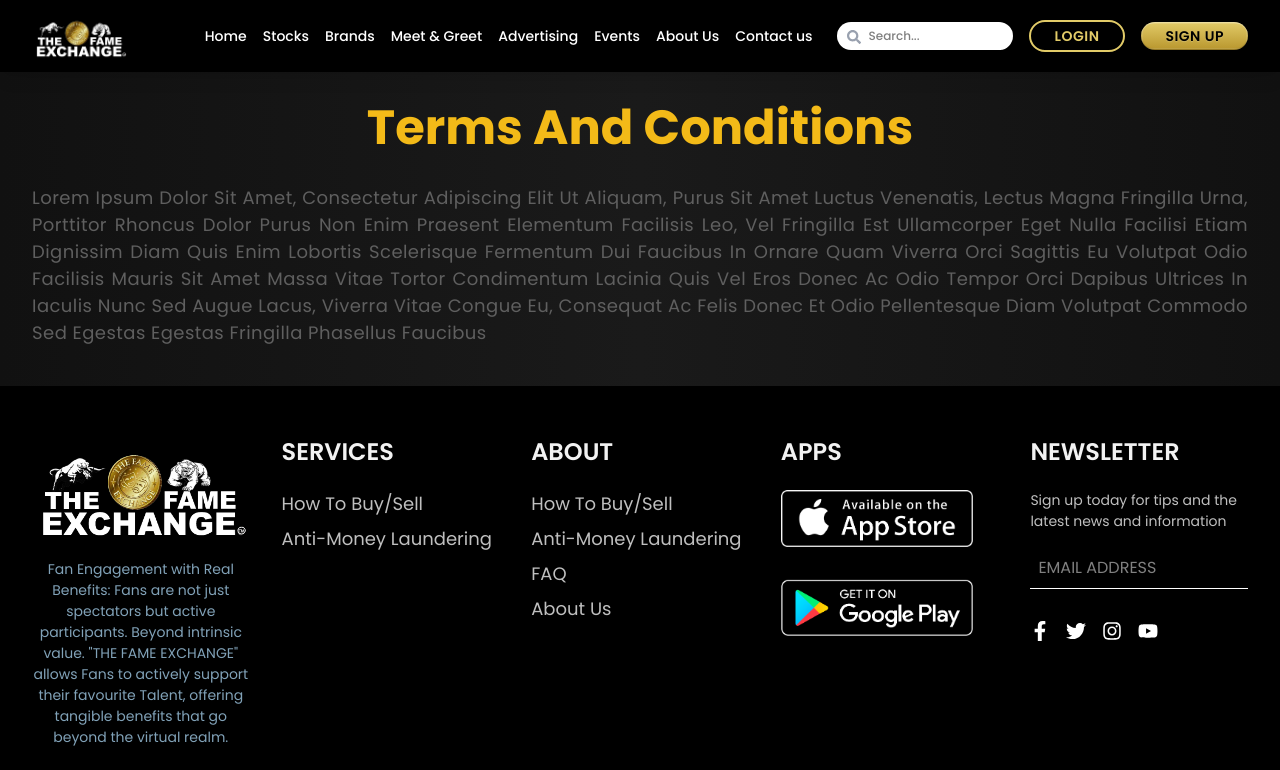
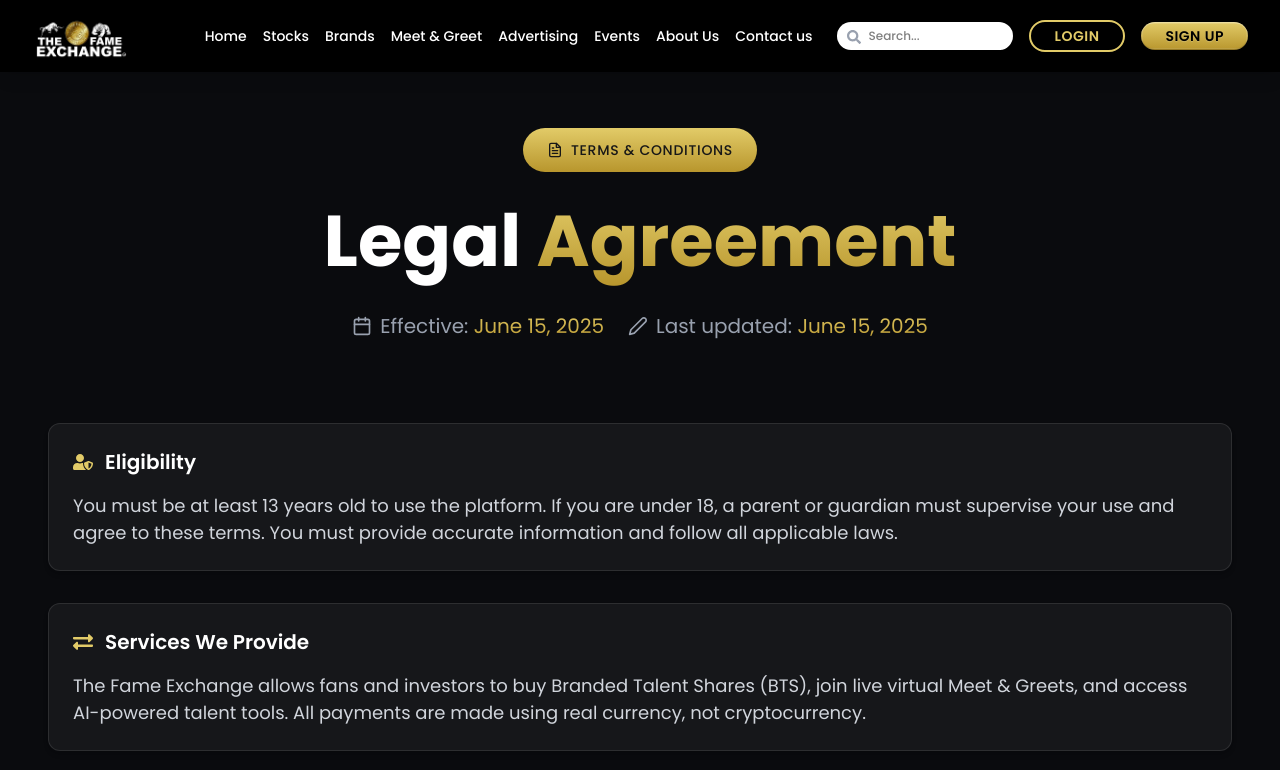
Before and after one commit to anchormediany-dev/fameexchangeReact, a React (Vite) app: page /terms-conditions in a window 1280 px wide. Shown: the top 770 px of the page. Built offline with nearby package versions, Linux system fonts and the light colour scheme.

Commit message:
Add the complete design of terms and conditions page

```diff
--- /dev/null
+++ b/src/data/termsData.jsx
@@ -0,0 +1,98 @@
+import { FaGavel, FaUserShield, FaExchangeAlt, FaLock } from "react-icons/fa";
+import { MdPayments, MdOutlineCancel, MdOutlineSecurity } from "react-icons/md";
+import { RiShieldCheckFill } from "react-icons/ri";
+
+const terms = [
+  {
+    title: "Eligibility",
+    content:
+      "You must be at least 13 years old to use the platform. If you are under 18, a parent or guardian must supervise your use and agree to these terms. You must provide accurate information and follow all applicable laws.",
+    icon: <FaUserShield />,
+  },
+  {
+    title: "Services We Provide",
+    content:
+      "The Fame Exchange allows fans and investors to buy Branded Talent Shares (BTS), join live virtual Meet & Greets, and access AI-powered talent tools. All payments are made using real currency, not cryptocurrency.",
+    icon: <FaExchangeAlt />,
+  },
+  {
+    title: "Account Registration",
+    content:
+      "You are responsible for keeping your login details secure. Do not use someone else’s account. You are fully responsible for all activity under your account.",
+    icon: <FaLock />,
+  },
+  {
+    title: "User Conduct",
+    content:
+      "You may not use the platform for illegal activities, impersonate others, spread harmful code, or try to cheat the BTS system. Misuse of the platform may lead to suspension.",
+    icon: <RiShieldCheckFill />,
+  },
+  {
+    title: "About BTS",
+    content:
+      "Branded Talent Shares (BTS) are digital engagement tokens. They are not real investments and have no cash value. BTS can only be used within the Fame Exchange and do not represent ownership or profit.",
+    icon: <MdOutlineSecurity />,
+  },
+  {
+    title: "Payments & Cancellations",
+    content:
+      "All payments are processed in U.S. Dollars. You can buy BTS, book virtual events, or purchase merchandise. Fans must cancel bookings at least 24 hours in advance for a full refund. If a Talent cancels, you will receive a refund or credit.",
+    icon: <MdPayments />,
+  },
+  {
+    title: "Talent Expectations",
+    content:
+      "Talents must update their availability, attend scheduled events, and provide accurate personal information. Fame Exchange may remove Talents who violate rules or mislead fans.",
+    icon: <FaUserShield />,
+  },
+  {
+    title: "Intellectual Property",
+    content:
+      "All content on the platform is owned by The Fame Exchange or its partners. You may not reuse or copy our content. Any content you upload remains yours, but we may use it to promote the platform.",
+    icon: <FaGavel />,
+  },
+  {
+    title: "Disclaimers",
+    content:
+      "We do not guarantee BTS value, platform availability, or any results. Use of the platform is at your own risk. No warranties are given for services, performance, or content.",
+    icon: <MdOutlineCancel />,
+  },
+  {
+    title: "Limitation of Liability",
+    content:
+      "We are not responsible for indirect or unexpected damages. Our total liability to you will not exceed the amount you paid in the past 12 months.",
+    icon: <FaGavel />,
+  },
+  {
+    title: "Indemnification",
+    content:
+      "You agree to protect and hold The Fame Exchange harmless from any claims, damages, or costs that result from your misuse of the platform or violation of these terms.",
+    icon: <RiShieldCheckFill />,
+  },
+  {
+    title: "Account Termination",
+    content:
+      "We may suspend or delete your account at any time if you break the rules, act fraudulently, or fail to meet payment terms. In such cases, BTS and scheduled sessions may be lost without refund.",
+    icon: <MdOutlineSecurity />,
+  },
+  {
+    title: "Legal Jurisdiction",
+    content:
+      "These terms are governed by the laws of New York. Any legal issues must be handled in Nassau County, New York.",
+    icon: <FaGavel />,
+  },
+  {
+    title: "Dispute Resolution",
+    content:
+      "You must first try to resolve disputes directly with us. If unresolved, disputes will go to binding arbitration. You waive your right to class action lawsuits and jury trials.",
+    icon: <FaGavel />,
+  },
+  {
+    title: "Changes to Terms",
+    content:
+      "We may update these terms at any time. You agree to the updated terms by continuing to use the platform after changes are posted.",
+    icon: <MdOutlineCancel />,
+  },
+];
+
+export default terms;
--- a/src/index.css
+++ b/src/index.css
@@ -972,3 +972,14 @@ p {
 .custom-button-outline:hover::after {
   left: 100%;
 }
+/* Gredient styles */
+.gredient-text {
+  background: linear-gradient(to bottom, #e2cb68 0%, #b8962d 100%);
+  -webkit-background-clip: text;
+  background-clip: text;
+  color: transparent;
+  display: inline-block;
+}
+.gradient-bg {
+  background: linear-gradient(to bottom, #e2cb68 0%, #b8962d 100%);
+}
--- a/src/pages/terms_conditions/TermsConditions.jsx
+++ b/src/pages/terms_conditions/TermsConditions.jsx
@@ -1,33 +1,90 @@
+import React from "react";
+import { motion } from "framer-motion";
+import terms from "../../data/termsData";
 import Navbar from "../../components/Navbar";
 import Footer from "../../components/Footer";
+import { FiFileText, FiCalendar, FiEdit2 } from "react-icons/fi";
 
 const TermsConditions = () => {
   return (
-    <div className="mt-10 lg:mt-16 flex flex-col min-h-screen">
+    <div className="min-h-screen bg-[#0A0B0E] text-white relative">
+      {/* Background Gradient Effects */}
+      <div className="fixed inset-0 overflow-hidden pointer-events-none -z-10">
+        <div className="absolute top-0 left-1/4 w-64 h-64 bg-[#b8962d]/10 rounded-full filter blur-3xl opacity-20"></div>
+        <div className="absolute bottom-0 right-1/4 w-96 h-96 bg-[#b8962d]/5 rounded-full filter blur-3xl opacity-10"></div>
+      </div>
+
+      {/* Header */}
       <Navbar />
 
-      <div className="flex-grow py-10 bg-gradient-custom-vertical2 bg-gradient-custom-horizontal2">
-        <div className="container  mx-auto flex flex-col gap-8 px-4 sm:px-6 md:px-8 lg:px-12">
-          <h3 className="text-primary max-w-[1407px] text-2xl sm:text-3xl md:text-4xl lg:text-5xl text-center font-bold">
-            Terms And Conditions
-          </h3>
+      {/* Main Section */}
+      <section className="relative z-10 pt-32 pb-20 px-4 sm:px-6 md:px-8 lg:px-12">
+        {/* Hero Header */}
+        <div className="text-center mb-20">
+          <div className="inline-flex gradient-bg items-center justify-center px-6 py-3 rounded-full mb-6 backdrop-blur-sm">
+            <FiFileText className="text-[#171717] mr-2" />
+            <span className="text-[#171717] font-medium text-sm uppercase tracking-wider">
+              Terms & Conditions
+            </span>
+          </div>
+          <h1 className="text-5xl md:text-6xl lg:text-7xl font-bold text-white mb-6 leading-tight">
+            Legal <span className="gredient-text">Agreement</span>
+          </h1>
+          <div className="flex justify-center items-center gap-6 text-gray-400 text-xl max-w-3xl mx-auto leading-relaxed">
+            <div className="flex items-center">
+              <FiCalendar className="mr-2" />
+              <span>
+                Effective: <span className="gredient-text">June 15, 2025</span>
+              </span>
+            </div>
+            <div className="flex items-center">
+              <FiEdit2 className="mr-2" />
+              <span>
+                Last updated:{" "}
+                <span className="gredient-text">June 15, 2025</span>
+              </span>
+            </div>
+          </div>
+        </div>
 
-          <p className="text-[#5F5F5F]  max-w-[1407px] text-sm sm:text-base  md:text-lg lg:text-xl leading-relaxed sm:leading-[180%] tracking-wide font-normal text-justify">
-            Lorem Ipsum Dolor Sit Amet, Consectetur Adipiscing Elit Ut Aliquam,
-            Purus Sit Amet Luctus Venenatis, Lectus Magna Fringilla Urna,
-            Porttitor Rhoncus Dolor Purus Non Enim Praesent Elementum Facilisis
-            Leo, Vel Fringilla Est Ullamcorper Eget Nulla Facilisi Etiam
-            Dignissim Diam Quis Enim Lobortis Scelerisque Fermentum Dui Faucibus
-            In Ornare Quam Viverra Orci Sagittis Eu Volutpat Odio Facilisis
-            Mauris Sit Amet Massa Vitae Tortor Condimentum Lacinia Quis Vel Eros
-            Donec Ac Odio Tempor Orci Dapibus Ultrices In Iaculis Nunc Sed Augue
-            Lacus, Viverra Vitae Congue Eu, Consequat Ac Felis Donec Et Odio
-            Pellentesque Diam Volutpat Commodo Sed Egestas Egestas Fringilla
-            Phasellus Faucibus
+        {/* Terms Sections */}
+        {terms.map((section, index) => (
+          <motion.div
+            key={index}
+            initial={{ opacity: 0, y: 20 }}
+            animate={{ opacity: 1, y: 0 }}
+            transition={{ delay: index * 0.05 }}
+            className="mb-8 bg-white/5 p-6 rounded-xl shadow-md border border-white/10"
+          >
+            <div className="flex items-center gap-3 mb-4">
+              <div className="text-[#e2cb68] text-xl">{section.icon}</div>
+              <h2 className="text-xl font-semibold gradientText">
+                {section.title}
+              </h2>
+            </div>
+            <p className="text-gray-300 leading-relaxed">{section.content}</p>
+          </motion.div>
+        ))}
+
+        {/* Contact Info */}
+        <motion.div
+          initial={{ opacity: 0, y: 20 }}
+          animate={{ opacity: 1, y: 0 }}
+          transition={{ delay: terms.length * 0.05 + 0.1 }}
+          className="mt-16 text-sm text-gray-400 border-t border-gray-700 pt-8"
+        >
+          <p className="font-semibold text-white text-lg mb-2">
+            Contact Information
           </p>
-        </div>
-      </div>
+          <p>The Fame Exchange</p>
+          <p>📍 825 E Gate Blvd, Garden City, NY 11530</p>
+          <p>📧 legal@thefameexchange.com</p>
+          <p>📞 1-800-123-4567</p>
+          <p>🌐 www.thefameexchange.com</p>
+        </motion.div>
+      </section>
 
+      {/* Footer */}
       <Footer />
     </div>
   );
```
